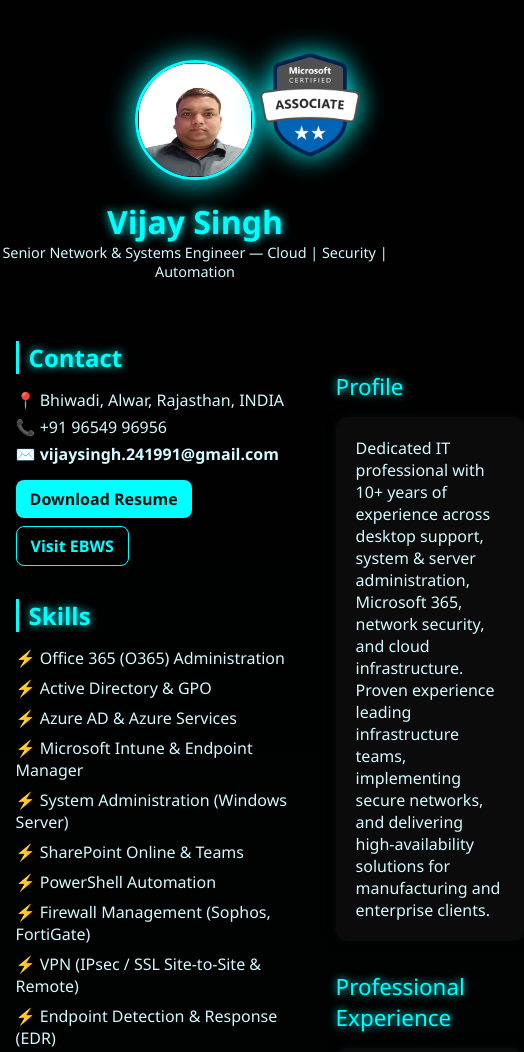
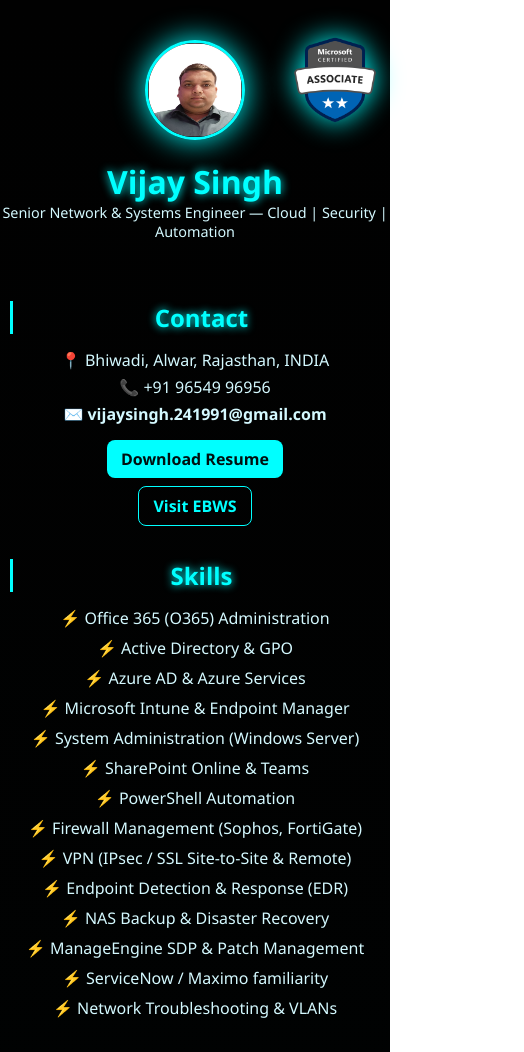
Before and after one commit to vijaysingh-241991/vijay-singh-portfolio, a plain HTML site: page index.html in a window 390 px wide. Shown: the top 1052 px of the page, 524 px wide, since content can reach past the window. Drawn offline with Linux system fonts and the light colour scheme.

Commit message:
Update index.html

```diff
--- a/index.html
+++ b/index.html
@@ -200,6 +200,65 @@ footer a {
   text-shadow: 0 0 12px rgba(0, 255, 255, 1);
   transform: scale(1.02);
 }
+
+  /* ====== RESPONSIVE DESIGN ====== */
+@media (max-width: 900px) {
+  .container {
+    flex-direction: column;
+    gap: 0;
+    width: 95%;
+  }
+
+  .sidebar {
+    position: relative;
+    top: 0;
+    width: 100%;
+    margin-bottom: 40px;
+  }
+
+  .main-content {
+    width: 100%;
+  }
+
+  header {
+    margin-top: 40px;
+  }
+
+  header img.profile {
+    width: 100px;
+    height: 100px;
+  }
+
+  .microsoft-badge {
+    top: -5px;
+    right: 10px;
+    width: 90px;
+  }
+
+  .section-title {
+    font-size: 1.2rem;
+  }
+
+  .company {
+    font-size: 1.05rem;
+  }
+
+  footer {
+    font-size: 0.8rem;
+    margin: 40px 0 20px 0;
+  }
+
+  /* Optional: center align contact info for better look on mobile */
+  .sidebar p, .sidebar h2, .sidebar ul {
+    text-align: center;
+  }
+
+  .btn-row {
+    text-align: center;
+  }
+}
+
+
 </style>
 </head>
 <body>
```
